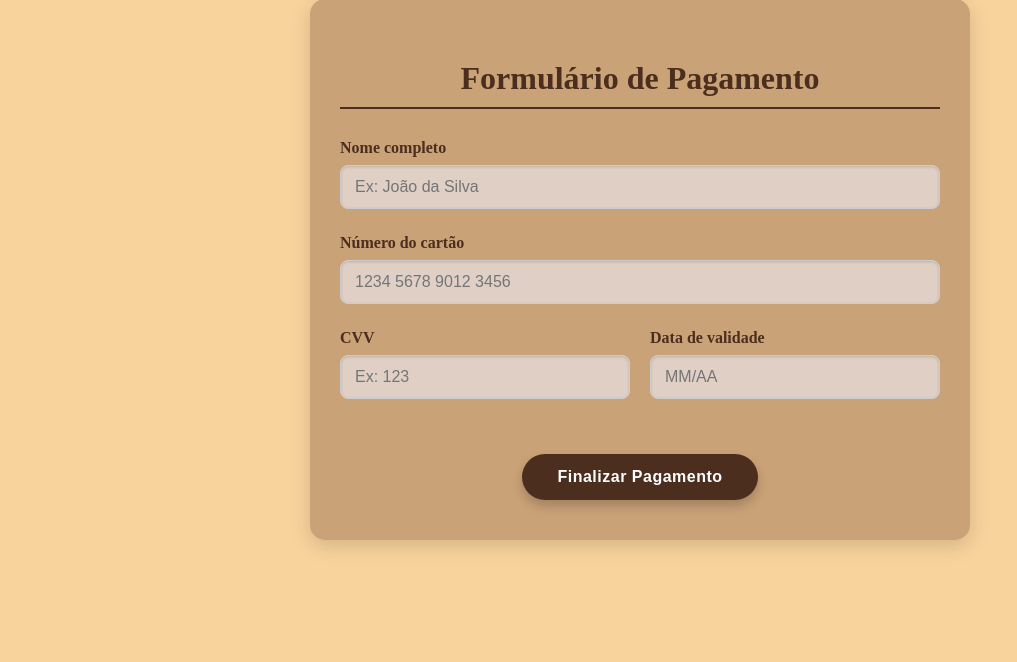
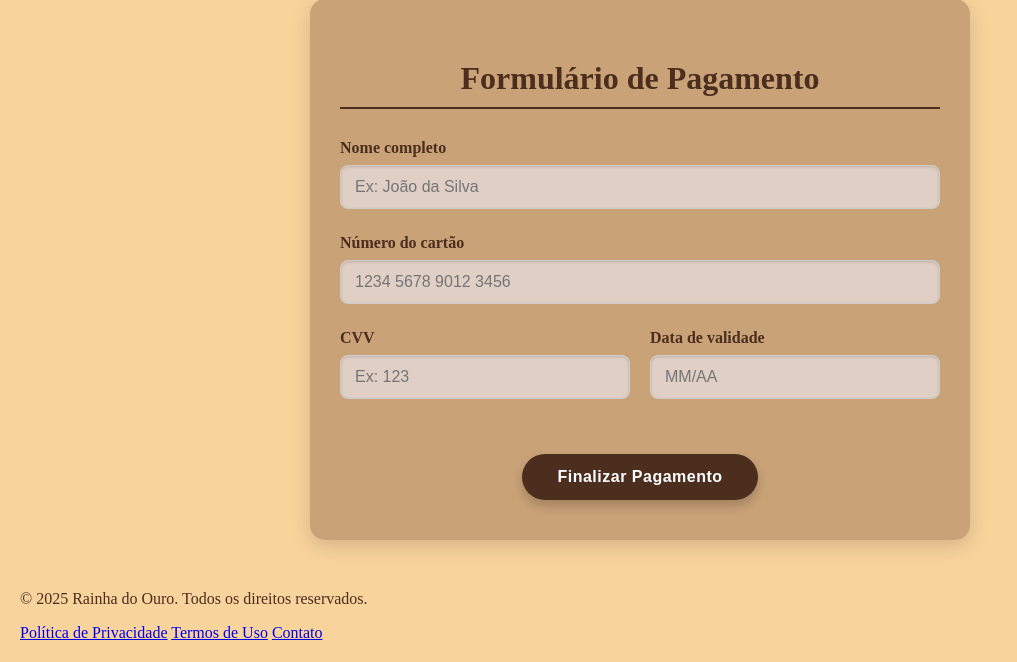
Before and after one commit to victoriafe-sa/Rainha_do_Ouro, a PHP site: page /html/pagamentos.html in a window 1280 px wide. Shown: the part 271-933 px from the top of the page, without its empty margins (0-1017 px from the left). Before the commit the page ends 821 px from the top, so only its background shows below. Run offline with PHP 8.4, Linux system fonts and the light colour scheme.

Commit message:
add do footer

```diff
--- a/html/pagamentos.html
+++ b/html/pagamentos.html
@@ -43,6 +43,17 @@
         </form>
     </div>
     <script src="../script/pagamentos.js"></script>
+
+    <footer>
+        <div class="footer-content">
+            <p>&copy; 2025 Rainha do Ouro. Todos os direitos reservados.</p>
+            <div class="footer-links">
+                <a href="#">Política de Privacidade</a>
+                <a href="#">Termos de Uso</a>
+                <a href="#">Contato</a>
+            </div>
+        </div>
+    </footer>
 </body>
 
 </html>
```
Also changed, not shown: Clientes/FormCadastrarClientes.html (+11 -0 lines), html/cadastro_usuario.html (+11 -0 lines), css/cadastro_usuario.css (line endings or trailing spaces).
